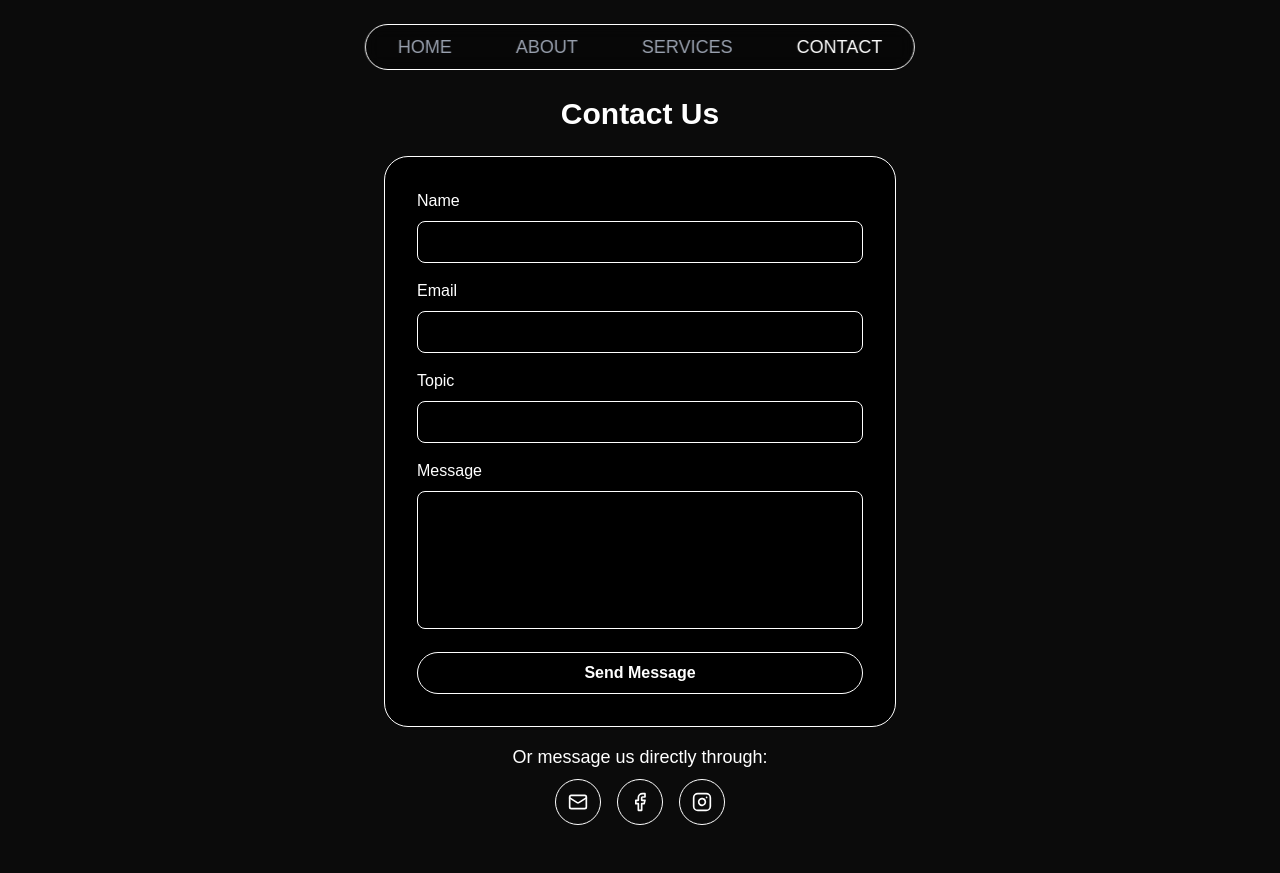
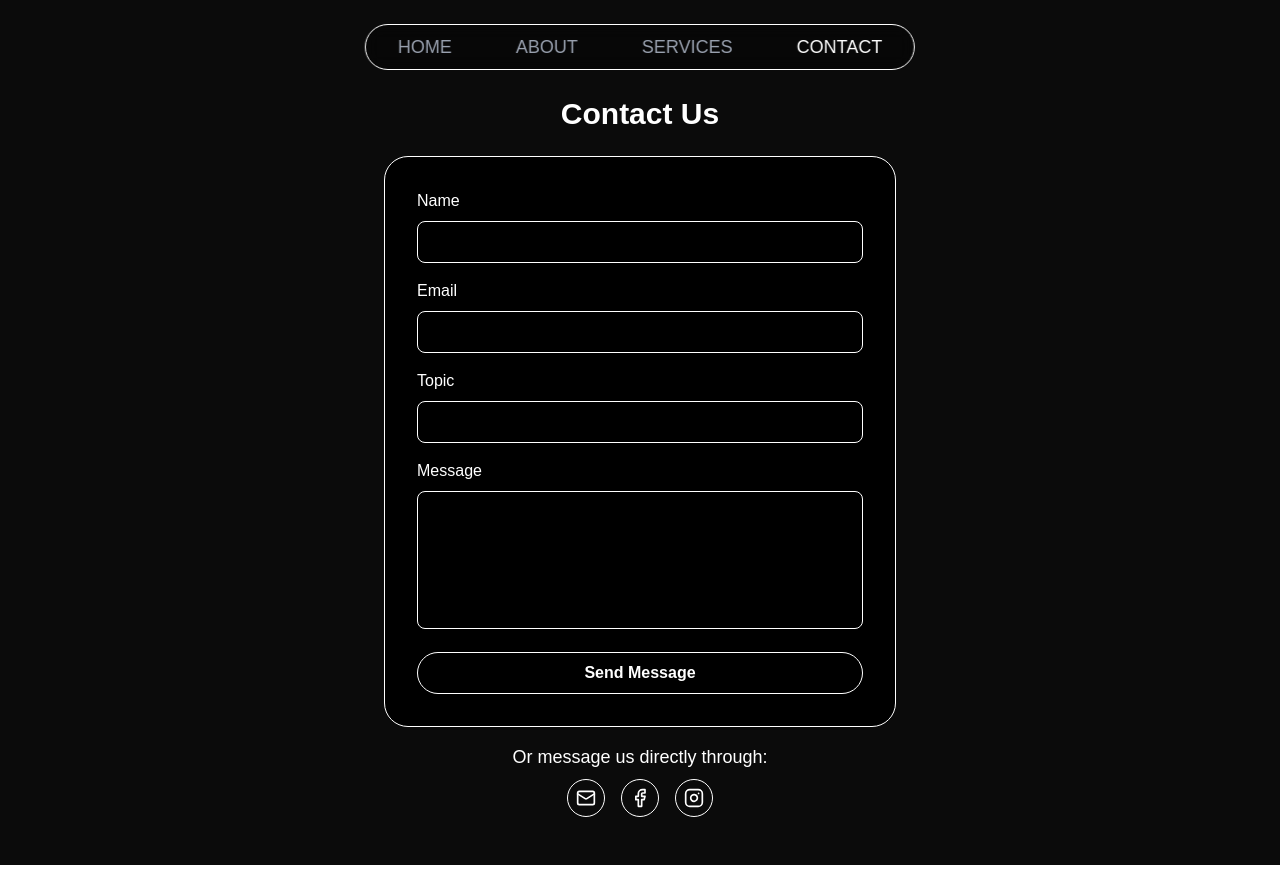
Before and after one commit to joshuakitong/box-studio, a React (Vite) app: page /#/contact in a window 1280 px wide. Built offline with nearby package versions, Linux system fonts and the light colour scheme.

Commit message:
refactor: update contact socials padding

```diff
--- a/src/sections/Contact.jsx
+++ b/src/sections/Contact.jsx
@@ -125,7 +125,7 @@ export default function Contact() {
         <div className="flex flex-col sm:flex-row gap-4 justify-center">
           <a
             href="mailto:boxeightyfour@gmail.com"
-            className="w-full sm:w-auto p-3 rounded-full border border-white text-white hover:bg-white hover:text-black transition-colors duration-300 flex items-center justify-center gap-2"
+            className="w-full sm:w-auto p-2 rounded-full border border-white text-white hover:bg-white hover:text-black transition-colors duration-300 flex items-center justify-center gap-2"
           >
             <Mail size={20} />
           </a>
@@ -133,7 +133,7 @@ export default function Contact() {
             href="https://www.facebook.com/box84official/"
             target="_blank"
             rel="noopener noreferrer"
-            className="w-full sm:w-auto p-3 rounded-full border border-white text-white hover:bg-white hover:text-black transition-colors duration-300 flex items-center justify-center gap-2"
+            className="w-full sm:w-auto p-2 rounded-full border border-white text-white hover:bg-white hover:text-black transition-colors duration-300 flex items-center justify-center gap-2"
           >
             <Facebook size={20} />
           </a>
@@ -141,7 +141,7 @@ export default function Contact() {
             href="https://www.instagram.com/box84official"
             target="_blank"
             rel="noopener noreferrer"
-            className="w-full sm:w-auto p-3 rounded-full border border-white text-white hover:bg-white hover:text-black transition-colors duration-300 flex items-center justify-center gap-2"
+            className="w-full sm:w-auto p-2 rounded-full border border-white text-white hover:bg-white hover:text-black transition-colors duration-300 flex items-center justify-center gap-2"
           >
             <Instagram size={20} />
           </a>
```
